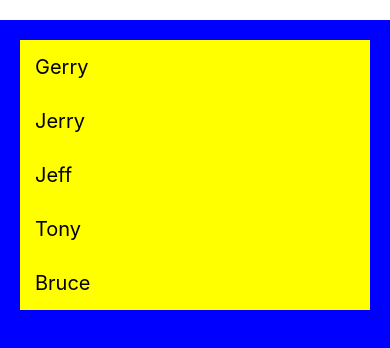
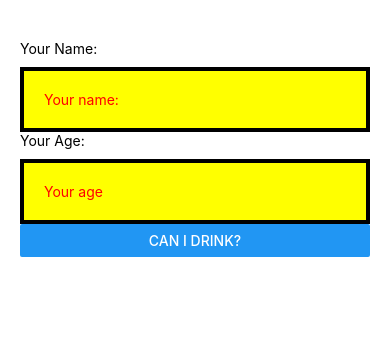
Before and after one commit to ggfan/react-native, a React Native app in the folder tutorial01/: screen / in a window 390 px wide. Shown: the top 348 px of the page. Built offline with nearby package versions, Linux system fonts and the light colour scheme.

Commit message:
use Alert component

```diff
--- a/tutorial01/App.js
+++ b/tutorial01/App.js
@@ -1,35 +1,31 @@
-//StyleSheet:
-//  1. inline style(s)
-//  2. create a StyleSheet in the same file
-//  3. create a StyleSheet in different file, import it
+// Alert()
 import React, {useState} from 'react'
 import { StatusBar } from 'expo-status-bar';
-import { StyleSheet,View, Button, Text, FlatList, TouchableOpacity} from 'react-native';
+import { StyleSheet,View, TextInput, Button, Alert, Text } from 'react-native';
 
 export default function App() {
-  const [people, setPeople] = useState([
-    {name: "Gerry",key:"1"},
-    {name: "Jerry", key:"2"},
-    {name: "Jeff", key: "3"},
-    {name: "Tony", key:"4"},
-    {name: "Bruce", key: "5"},
-  ]);
+  const [age, setAge] = useState(24);
+  const ageHandler = () => {
+    if (age > 21)
+    {
+      Alert.alert("Yay");
+    } else {
+      Alert.alert("Nah");
+    }
+  }
 
-  function pressHandler(str) {
-      console.log("pressHandler for :" + str);
-  }
   return (
     <View style={styles.container}>
-        <FlatList
-            data = {people}
-            renderItem = {({item})=> (
-              <View>
-                <TouchableOpacity onPress={()=>pressHandler(item.name)}>
-                  <Text style={styles.item}>{item.name}</Text>
-                </TouchableOpacity>
-              </View>
-            )}
-        />
+      <Text>Your Name:</Text>
+      <TextInput style={styles.input} placeholder="Your name:"/>
+      <Text>Your Age:</Text>
+      <TextInput style={styles.input}  placeholder="Your age" onChangeText={(text)=>(setAge(text))}/>
+      {/*
+        Button Title: on Android (L+) are all capticalized. Need find a way to turn it off.
+                      on Apple: works file.
+        label: does not work on either OS.
+      */}
+      <Button title="Can I Drink?" onPress={()=>ageHandler()}></Button>
     </View>
   );
 }
@@ -37,15 +33,18 @@ export default function App() {
 const styles = StyleSheet.create({
   container: {
     flex: 1,
-    backgroundColor: 'blue',
+    backgroundColor: 'white',
+    color: "black",
     marginTop:20,
     padding:20,
 //    alignItems: 'center',
 //    justifyContent: 'center',
   },
-  item: {
-    fontSize: 20,
-    padding: 15,
+  input: {
     backgroundColor: 'yellow',
+    padding: 20,
+    borderWidth:4,
+    marginTop: 10,
+    color: "red",
   }
 });
```
